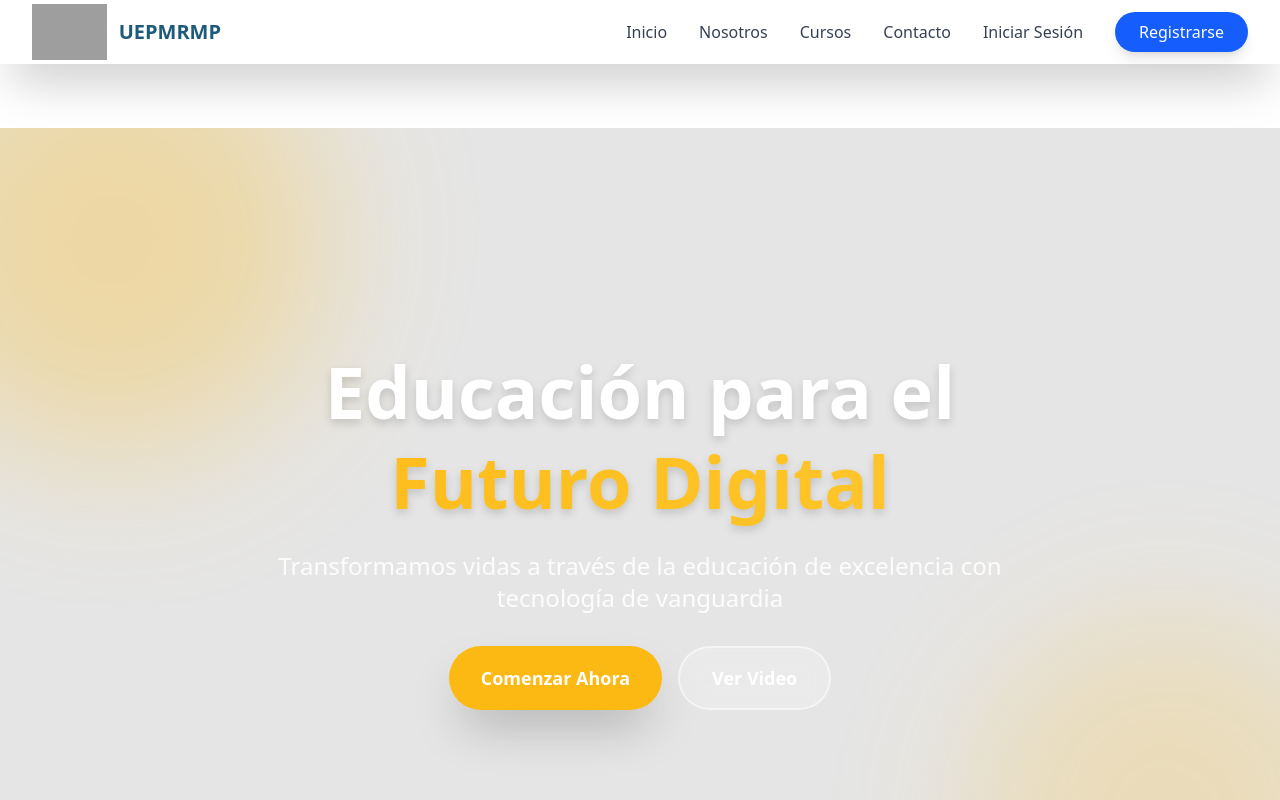
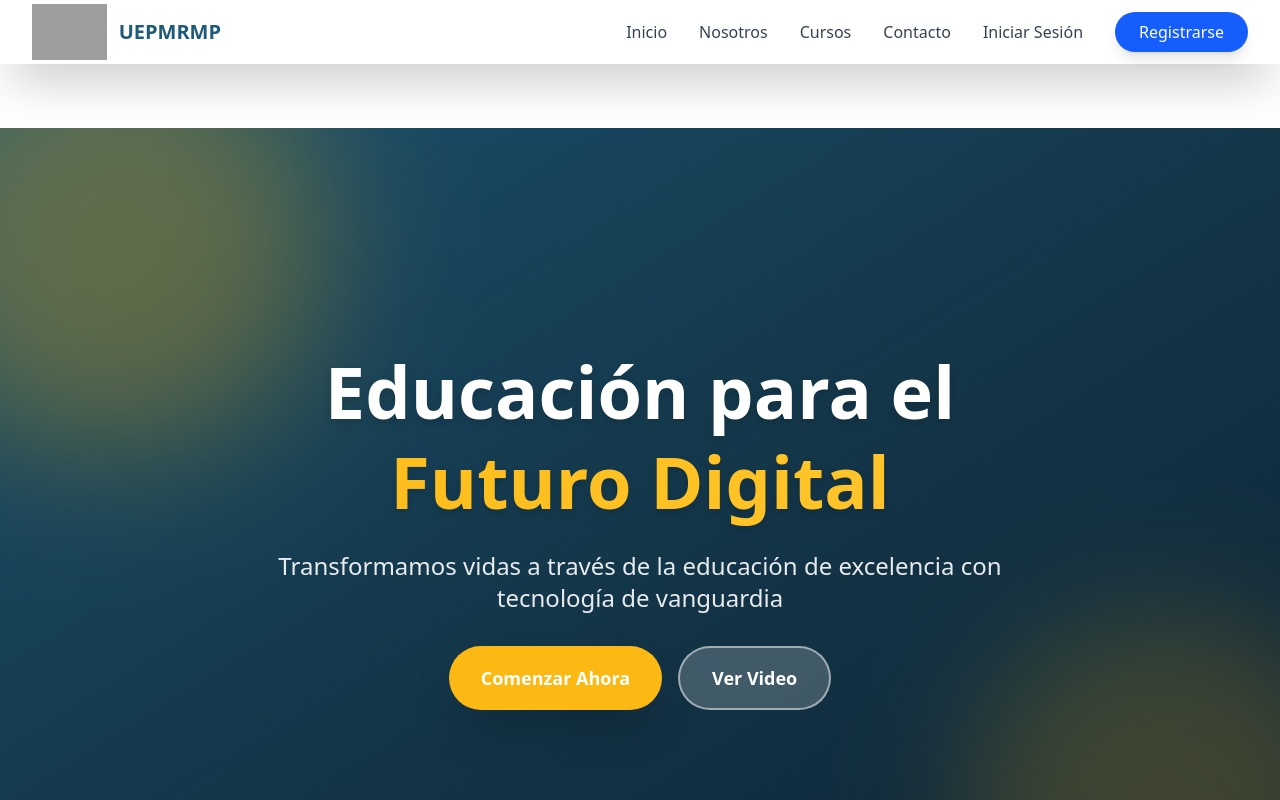
Before and after one commit to henmon2018/frontend_proyecto_grado, a React (Vite) app: page / in a window 1280 px wide. Shown: the top 800 px of the page. Built offline with nearby package versions, Linux system fonts and the light colour scheme; no server answers; grey boxes are pictures that could not be loaded.

Commit message:
Cambiar a clase CSS con !important para los colores

```diff
--- a/src/index.css
+++ b/src/index.css
@@ -6,3 +6,7 @@
   --color-accent: #FDB913;
   --color-accent-hover: #FCA311;
 }
+
+.hero-gradient {
+  background: linear-gradient(to bottom right, #1E5A7A, #163d52, #0f2638) !important;
+}
--- a/src/pages/Home.jsx
+++ b/src/pages/Home.jsx
@@ -64,7 +64,7 @@ const Home = () => {
     <div className="pt-16">
       {/* Hero Section con Parallax */}
       <section className="relative h-screen flex items-center justify-center overflow-hidden">
-        <div className="absolute inset-0" style={{background: 'linear-gradient(to bottom right, #1E5A7A, #163d52, #0f2638) !important'}}>
+        <div className="absolute inset-0 hero-gradient">
           <div className="absolute inset-0 bg-black/10"></div>
         </div>
 
```
